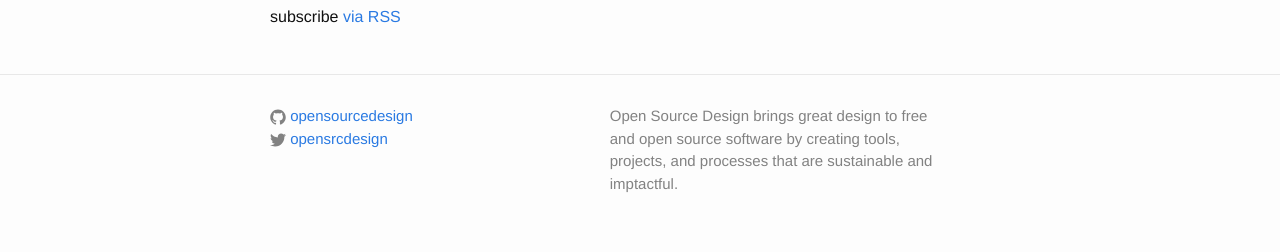
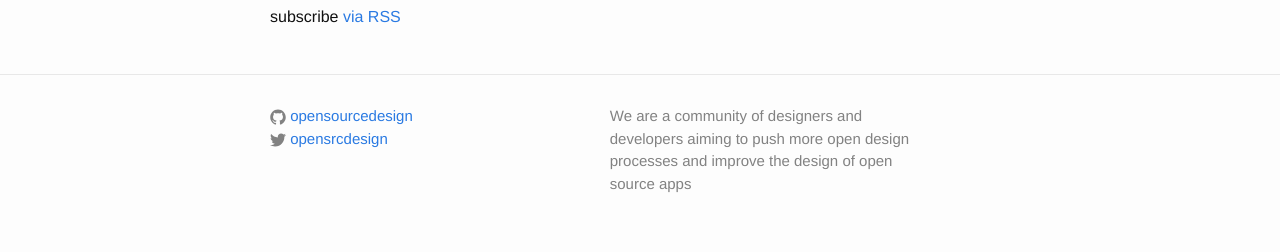
Before and after one commit to opensourcedesign/events, a Jekyll site: the page built from index.html, in a window 1280 px wide. Shown: the part 1440-1692 px from the top of the page. Built offline with Jekyll 4.4.1, drawn with Linux system fonts in a browser that asks for light colours.

Commit message:
fix description, title and subpath

```diff
--- a/_config.yml
+++ b/_config.yml
@@ -1,11 +1,9 @@
 # Site settings
-title: Open Source Design Events
-email: freedom@opensourcedesign.net
+title: Open Source Design events
+email:
 description: > # this means to ignore newlines until "baseurl:"
-  Open Source Design brings great design to free and open source software
-  by creating tools, projects, and processes that are sustainable
-  and imptactful.
-baseurl: "" # the subpath of your site, e.g. /blog/
+  We are a community of designers and developers aiming to push more open design processes and improve the design of open source apps
+baseurl: "/events" # the subpath of your site, e.g. /blog/
 
 url: "http://opensourcedesign.net" # the base hostname & protocol for your site
 
```
